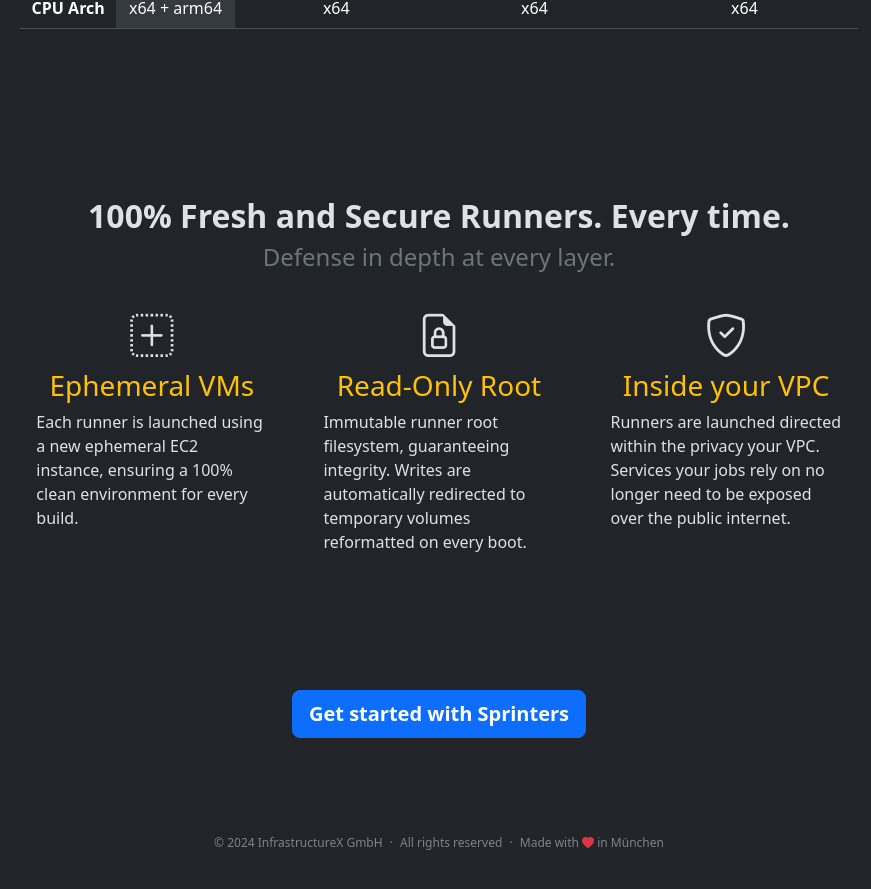
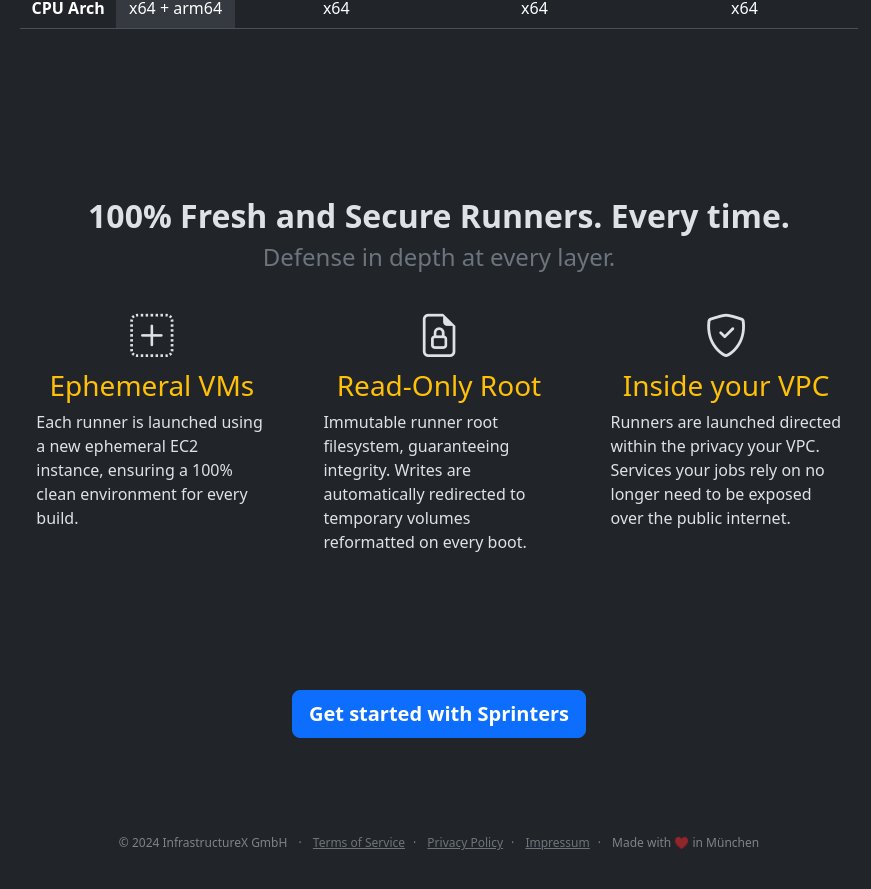
Before and after one commit to sprinters-sh/sprinters.sh, a Jekyll site: the page built from index.html, in a window 1280 px wide and 900 px high, scrolled down 1563 px. Shown: the top 889 px of the window, without its empty margins (201-1072 px from the left). Built offline with Jekyll 4.4.1, drawn with Linux system fonts in a browser that asks for light colours.

Commit message:
Linked legal documents in footer

```diff
--- a/_layouts/default.html
+++ b/_layouts/default.html
@@ -37,7 +37,7 @@
 </div>
 
 <div class="text-body-tertiary mt-5 pt-5 pb-5 fs-7 text-center">
-&copy; 2024 InfrastructureX GmbH <span class="px-1">&middot;</span> All rights reserved <span class="px-1">&middot;</span> Made with <i class="bi bi-heart-fill text-danger"></i> in München
+&copy; 2024 InfrastructureX GmbH <span class="px-2">&middot;</span> <a href="/terms" class="link-secondary text-nowrap">Terms of Service</a><span class="px-2">&middot;</span> <a href="/privacy" class="link-secondary text-nowrap">Privacy Policy</a><span class="px-2">&middot;</span> <a href="/impressum" class="link-secondary text-nowrap">Impressum</a><span class="px-2">&middot;</span> Made with ♥️ in München
 </div>
 <script src="/assets/bootstrap/5.3.3/bootstrap.bundle.min.js" integrity="sha384-YvpcrYf0tY3lHB60NNkmXc5s9fDVZLESaAA55NDzOxhy9GkcIdslK1eN7N6jIeHz"></script>
 </body>
```
